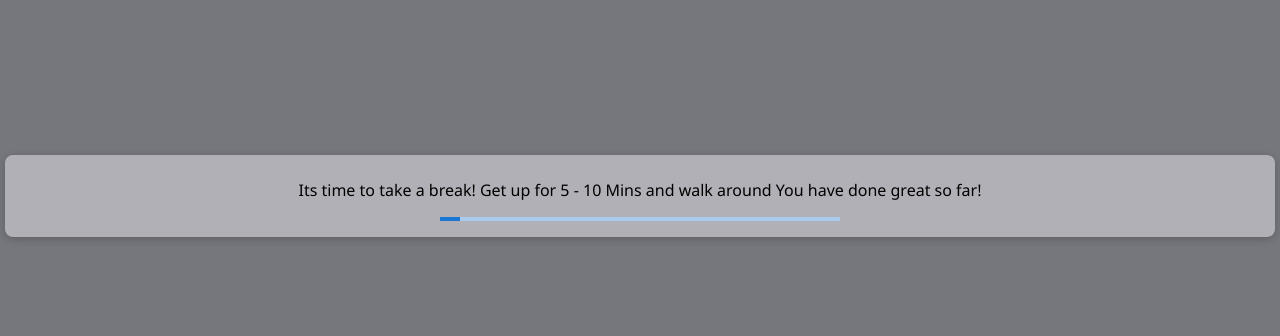
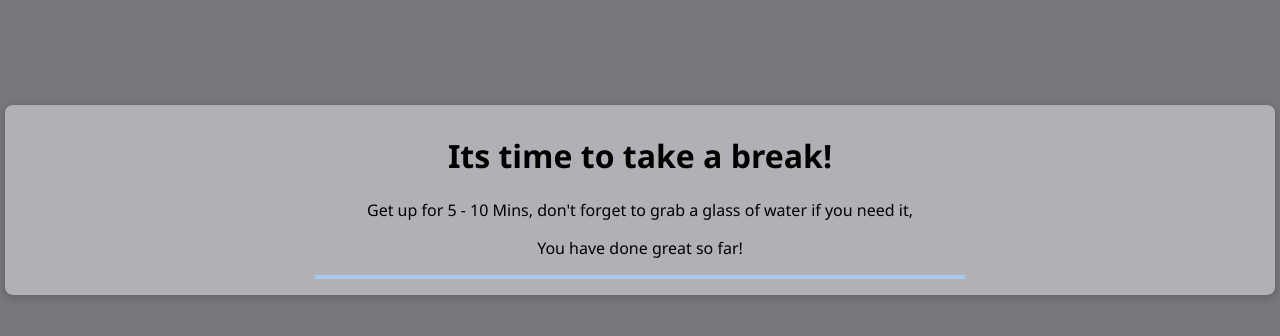
Before and after one commit to SarahMATU/ReTrackYourself, a React (Create React App) app in the folder re-track-yourself/: page /#/break in a window 1280 px wide. Shown: the top 336 px of the page. Built offline with nearby package versions, Linux system fonts and the light colour scheme.

Commit message:
More fixes for modal.

```diff
--- a/re-track-yourself/src/components/reminder/breakTimeModal.js
+++ b/re-track-yourself/src/components/reminder/breakTimeModal.js
@@ -4,14 +4,14 @@ import { LinearProgress } from "@mui/material";
 function BreakTimeModal() {
 	const [progress, setProgress] = React.useState(0);
 	const MIN = 0;
-	const MAX = 600;
+	const MAX = 40;
 
 	React.useEffect(() => {
 		const timer = setInterval(() => {
 			setProgress((prevProgress) =>
 				prevProgress >= MAX ? MIN : prevProgress + 1
 			);
-		}, 1000);
+		}, 15000);
 		return () => {
 			clearInterval(timer);
 		};
@@ -19,11 +19,10 @@ function BreakTimeModal() {
 
 	return (
 		<div className="breakText">
-			<p>
-				Its time to take a break!
-				Get up for 5 - 10 Mins and walk around You
-				have done great so far!
-			</p>
+			<h1>Its time to take a break!</h1>
+			Get up for 5 - 10 Mins, don't forget to grab a glass of water if you need it,
+			<p>You have done great so far!</p>
+
 			<LinearProgress
 				variant="determinate"
 				className="timerBar"
--- a/re-track-yourself/src/components/reminder/reminder.css
+++ b/re-track-yourself/src/components/reminder/reminder.css
@@ -62,7 +62,7 @@ body {
   box-shadow: 0 2px 8px rgba(0, 0, 0, 0.2);
   margin: 5px;
   padding: 8px 16px 16px 16px;
-  margin-top: 155px;
+  margin-top: 105px;
   display: flex;
   flex-direction: column;
   align-items: center;
@@ -70,5 +70,5 @@ body {
 }
 
 .timerBar{
-  width: 400px;
+  width: 650px;
 }
--- a/re-track-yourself/src/components/reminder/reminder.js
+++ b/re-track-yourself/src/components/reminder/reminder.js
@@ -83,9 +83,9 @@ function Reminder() {
 					<button className="setRemindButton" onClick={() => pauseTimer()}>
 						{btn}
 					</button>
-					<button className="setRemindButton" onClick={() => toggleBreak()}>
+					{/* <button className="setRemindButton" onClick={() => toggleBreak()}>
 						Open
-					</button>
+					</button> */}
 				</div>
 			</div>
 		</div>
--- a/re-track-yourself/src/components/todo/todoList.js
+++ b/re-track-yourself/src/components/todo/todoList.js
@@ -40,7 +40,7 @@ function TodoList() {
 		return (
 			<div className="list">
                 <div className="welcome">
-                <h1>Todo List</h1>
+                <h1>To-do List</h1>
                     <div className="control">
                         <TextField label="Enter a task" variant="outlined" color="warning" value = {text} onChange={(e) => setText(e.target.value)}/>
 				        <button className = "addBtn" onClick={() => addTodo(text)}>Add</button>
```
Also changed, not shown: re-track-yourself/public/electron.js (+6 -13 lines).
